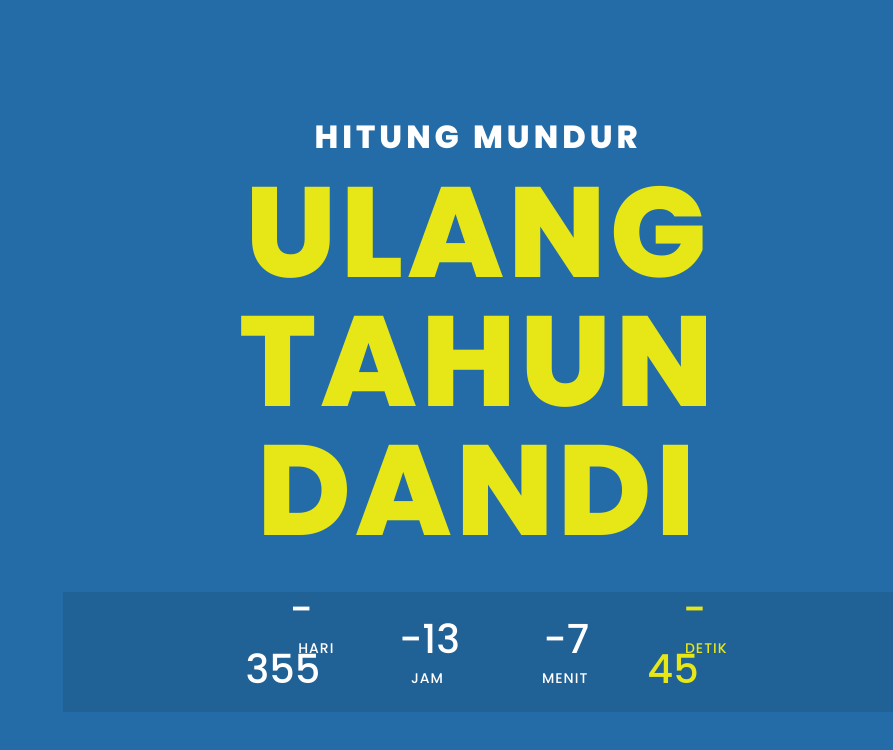
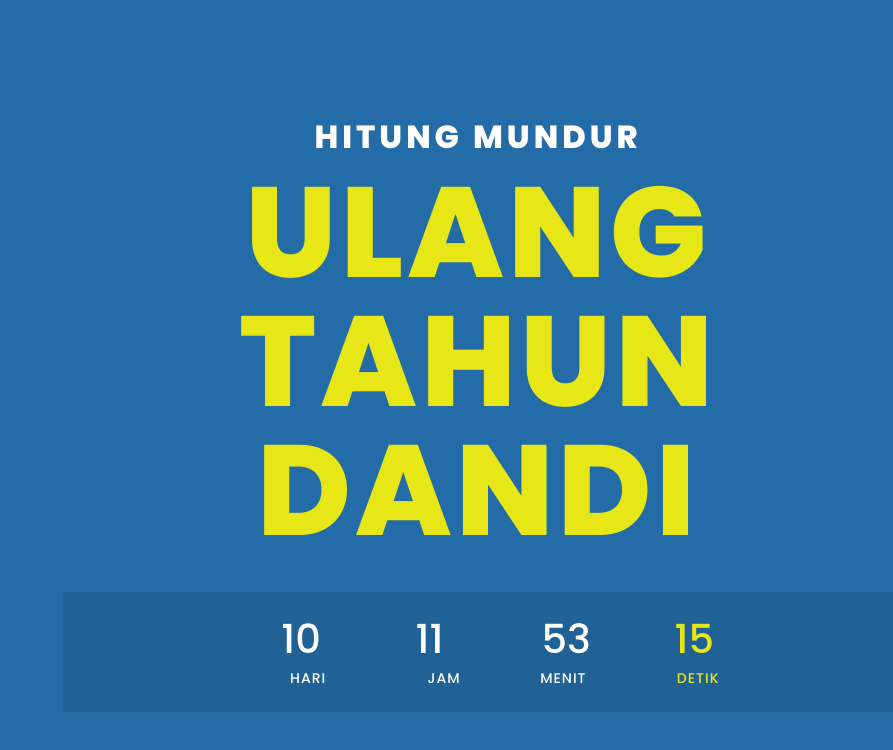
Before and after one commit to dandyproject/cdbirthday, a plain HTML site: page index.html in a window 1280 px wide. Shown: the whole page, without its empty margins (387-1280 px from the left). Drawn offline with Linux system fonts and the light colour scheme.

Commit message:
gnti thun

```diff
--- a/index.html
+++ b/index.html
@@ -23,7 +23,7 @@
         </div>
     </div>
     <script type="text/javascript">
-        const countDate = new Date('jan 19, 2021 23:59:59').getTime();
+        const countDate = new Date('jan 19, 2022 23:59:59').getTime();
         function newYear() {
             const now = new Date().getTime();
             gap = countDate - now;
```
